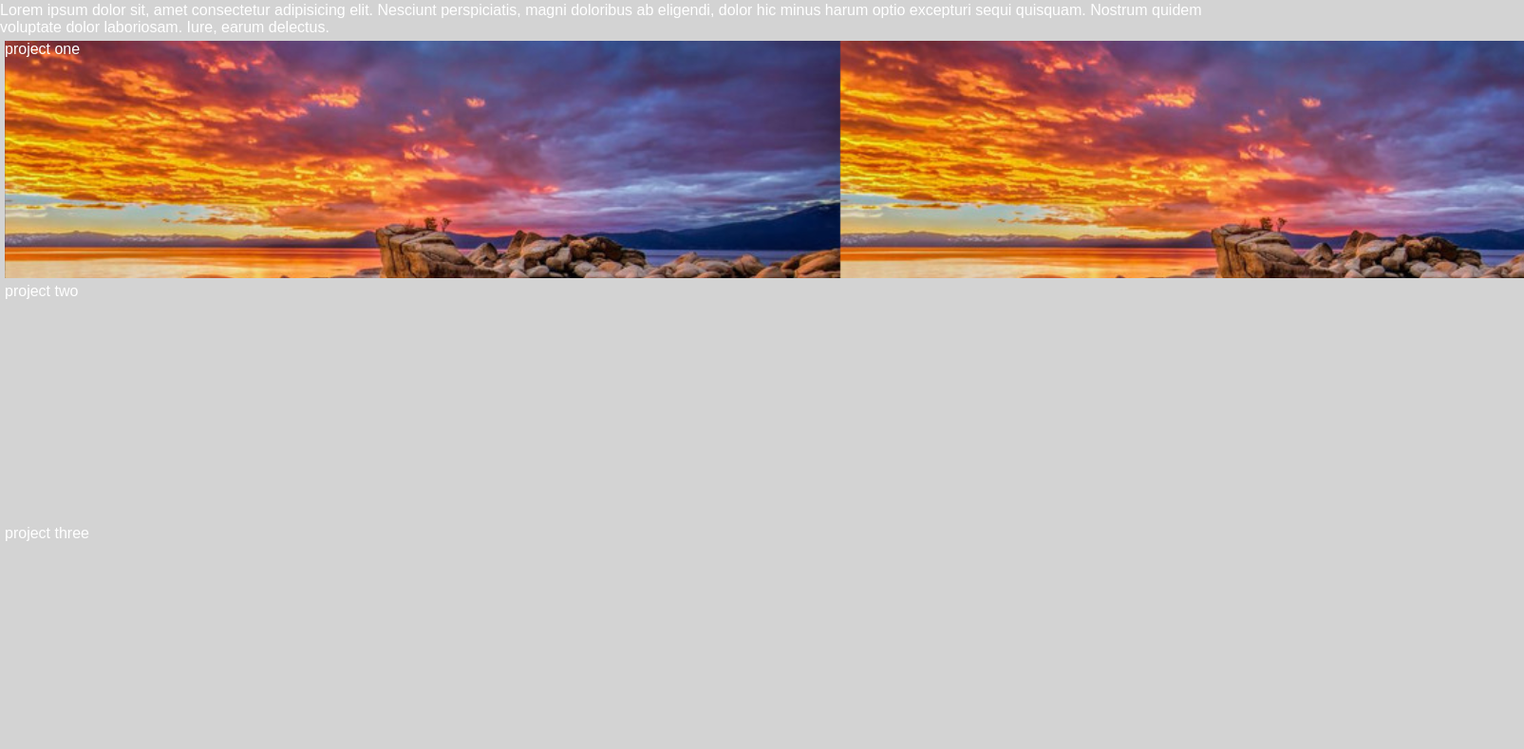
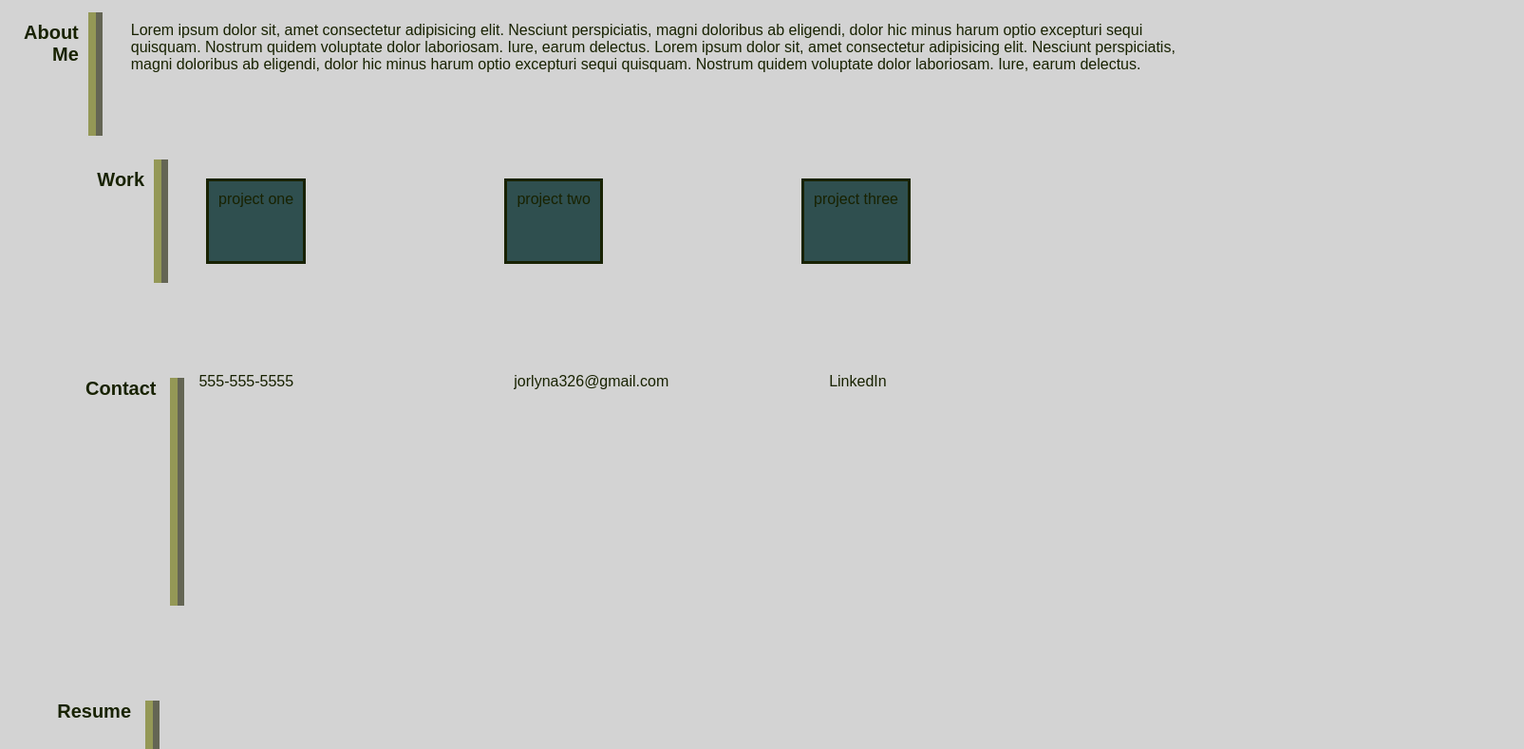
Before and after one commit to jorlyna326/personal-portfolio, a plain HTML site: page index.html in a window 1280 px wide. Shown: the part 80-869 px from the top of the page at 95% size, 1605 px wide, since content can reach past the window. Drawn offline with Linux system fonts and the light colour scheme.

Commit message:
worked on different flex optons for sections

```diff
--- a/assets/style.css
+++ b/assets/style.css
@@ -8,7 +8,7 @@ header {
     border: groove 2px black;
     margin: 4px;
     padding: 2px 2px 2px 2px;
-    color: chocolate;
+    color: rgb(12, 58, 1);
 }
 /* ==========Navbar========*/
 .min-navbar {
@@ -69,18 +69,66 @@ nav li{
 
 /* ========Body=======*/
 body {
-    color: #ffffff;
+    color: #182201;
     font-family: "Raleway", sans-serif;
     background-color: lightgrey;
     overflow: hidden
     }
 h2 {
-    font-size: 35px;
+    font-size: 20px;
+
 }
 p {
     font-size: 20px;
     line-height: 30px;
 }
+.about {
+    display: flex;
+    margin: 5px;
+    height: 150px;
+}
+.about div {
+    margin: 10px;
+    padding: 10px;
+}
+.sectionHead {
+    border-right: 4mm ridge rgba(108, 114, 4, 0.6);
+    text-align: right;
+    display: inline-block;
+    width: 10%;
+    margin: 10px;
+    padding-bottom: 100px;
+    padding-right: 15px;
+
+}
+.work {
+    display: flex;
+    margin: 5px;
+    height: 150px;
+}
+.work div {
+    margin: 10px;
+    padding: 10px;
+}
+.container {
+    display: flex;
+    width: 60%;
+    justify-content: space-between;
+    margin: 4em 1em;
+
+}
+
+
+
+.contact {
+    margin: 70px;
+    padding: 10px;
+    display: flex ;
+
+}
+
+
+
 
 .pcard {
     overflow: hidden;
@@ -88,12 +136,10 @@ p {
     height: 250px;
     margin: 5px;
 }
-
-#p1 {
-    background-image: url("./images/rocks_water.jpeg") ;
-    /* background-repeat: no-repeat;
-    background-position: center;
-    background-size: cover; */
-   background-size: 55%;
-
+.pcard1,
+.pcard2,
+.pcard3 {
+    border: solid;
+    padding: 20px;
+    background-color:darkslategray;
 }
--- a/index.html
+++ b/index.html
@@ -22,7 +22,7 @@
 
             <ul>
                 <li id="about_link"><a href="#about">About Me</a></li>
-                <li id="work_link"><a href="#">Work</a></li>
+                <li id="work_link"><a href="#work">Work</a></li>
                 <li id="contact_link"><a href="#contact">Contact</a></li>
                 <li id="resume_link"><a href="#resume">Resume</a></li>
             </ul>
@@ -32,22 +32,69 @@
 
     </header>
     <main>
+        <section id="about">
+            <div class="about">
+                <div class="sectionHead">
+                    <h2>About Me</h2>
 
-        <div class="about">
-            Lorem ipsum dolor sit, amet consectetur adipisicing elit. Nesciunt perspiciatis, magni doloribus ab eligendi,
-            dolor hic minus harum optio excepturi sequi quisquam. Nostrum quidem voluptate dolor laboriosam. Iure, earum
+                </div>
+
+                <div>
+                    Lorem ipsum dolor sit, amet consectetur adipisicing elit. Nesciunt perspiciatis, magni doloribus ab
+                    eligendi,
+                    dolor hic minus harum optio excepturi sequi quisquam. Nostrum quidem voluptate dolor laboriosam.
+                    Iure,
+                    earum
+                    delectus.
+
+                    Lorem ipsum dolor sit, amet consectetur adipisicing elit. Nesciunt perspiciatis, magni doloribus ab
+                    eligendi,
+                    dolor hic minus harum optio excepturi sequi quisquam. Nostrum quidem voluptate dolor laboriosam.
+                    Iure,
+                    earum
                     delectus.
                 </div>
-        <div class="projects">
-            <div class="pcard" id="p1">project one</div>
-            <div class="pcard">project two</div>
-            <div class="pcard">project three</div>
             </div>
-        <div class="contact">jorlyna pujols jorlyna326@gmail.com github</div>
+        </section>
+        <section id="work">
+            <div class="work">
+                <div class="sectionHead">
+                    <h2>Work</h2>
+                </div>
+                <div class="container">
+
+                    <div class="pcard1">project one</div>
+                    <div class="pcard2">project two</div>
+                    <div class="pcard3">project three</div>
+                </div>
+            </div>
+
+        </section>
+
+        <section id="contact">
+            <div class="contact">
+                <div class="sectionHead">
+                    <h2>Contact</h2>
+                </div>
+                <div class="pcard">555-555-5555</div>
+                <div class="pcard">jorlyna326@gmail.com</div>
+                <div class="pcard">LinkedIn</div>
+
+            </div>
+
+        </section>
+
+
     </main>
     <footer>
+        <section id="resume">
+            <div class="resume">
+                <div class="sectionHead">
+                    <h2>Resume</h2>
+                </div>
 
-        <p>Jorlyna326</p>
+
+
     </footer>
 </body>
 
--- a/tutor.css
+++ /dev/null
@@ -1,38 +0,0 @@
-* {
-    margin: 0;
-    padding: 0;
-    box-sizing: border-box;
-}
-
-.header {
-    background: #eee;
-    display: flex;
-    justify-content: space-between;
-    align-items: center;
-}
-
-.header h1 {
-    color: blue;
-    margin-left: 10px;
-    cursor: pointer;
-}
-
-
-/* .header nav {
-    background: green;
-} */
-
-.header nav ul{
-    margin-right: 10px;
-}
-
-.header nav ul li{
-    display: inline;
-    padding: 5px;
-    list-style: none;
-    text-decoration: none;
-}
-
-.header nav ul li a{
-    text-decoration: none;
-}
```
Also changed, not shown: tutor.html (deleted, +0 -26 lines). Lines whose indentation alone changed are shown as unchanged.
